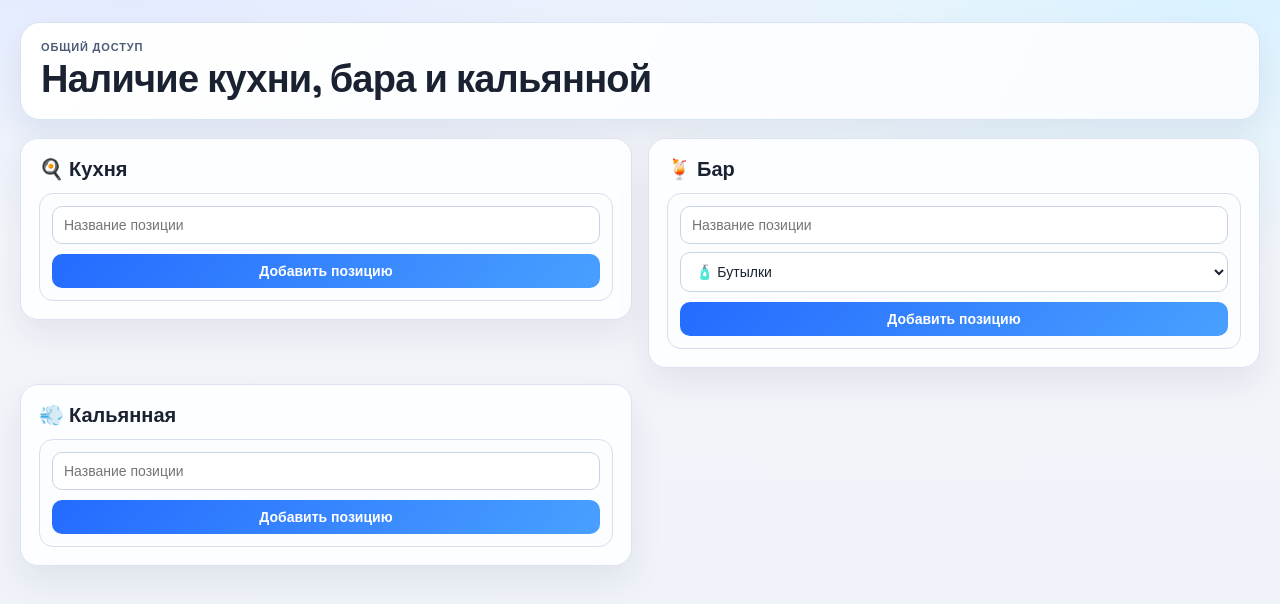
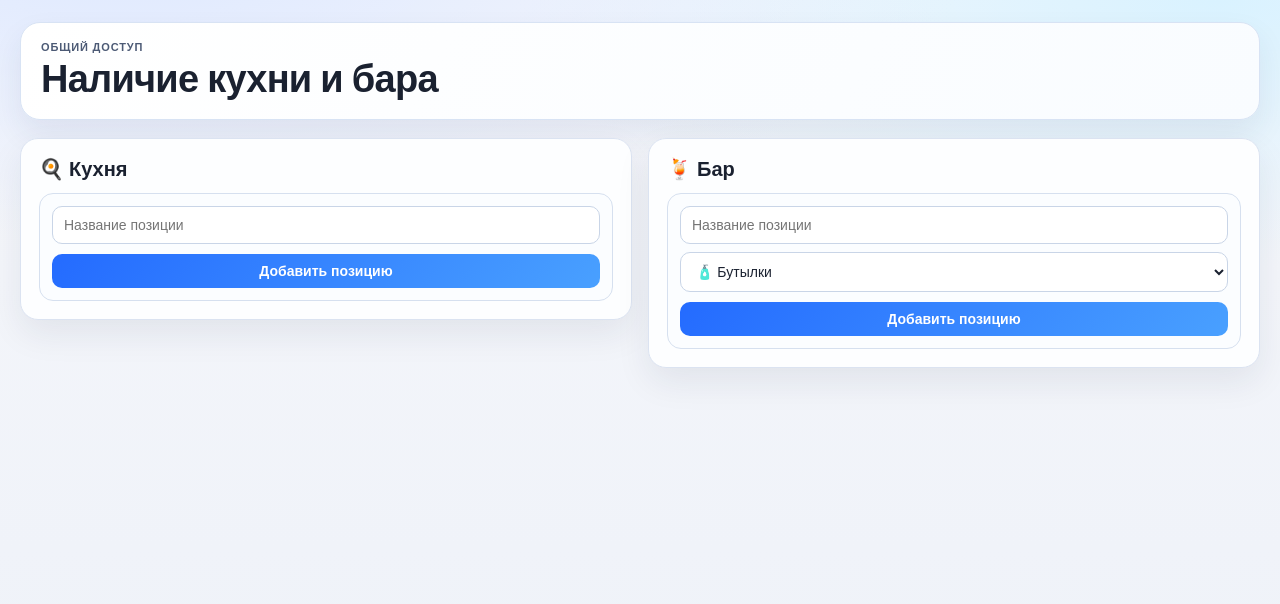
Before and after one commit to olegmilan2/public, a plain HTML site: page index.html in a window 1280 px wide. Drawn offline with Linux system fonts and the light colour scheme; no server answers.

Commit message:
убрали кальян

```diff
--- a/app.js
+++ b/app.js
@@ -15,8 +15,7 @@ const db = firebase.database();
 // ===== Секции =====
 const sections=[
   {name:"🍳 Кухня", key:"kitchen"},
-  {name:"🍹 Бар", key:"bar"},
-  {name:"💨 Кальянная", key:"hookah"}
+  {name:"🍹 Бар", key:"bar"}
 ];
 
 // ===== Рендер =====
--- a/index.html
+++ b/index.html
@@ -3,7 +3,7 @@
 <head>
 <meta charset="UTF-8">
 <meta name="viewport" content="width=device-width, initial-scale=1.0">
-<title>Наличие кухни, бара и кальянной — общий доступ</title>
+<title>Наличие кухни и бара — общий доступ</title>
 <link rel="preconnect" href="https://fonts.googleapis.com">
 <link rel="preconnect" href="https://fonts.gstatic.com" crossorigin>
 <link href="https://fonts.googleapis.com/css2?family=Manrope:wght@400;500;600;700;800&family=Space+Grotesk:wght@500;700&display=swap" rel="stylesheet">
@@ -19,7 +19,7 @@
 <div class="layout">
   <header class="page-header">
     <p class="eyebrow">Общий доступ</p>
-    <h1>Наличие кухни, бара и кальянной</h1>
+    <h1>Наличие кухни и бара</h1>
   </header>
   <main id="app"></main>
 </div>
```
